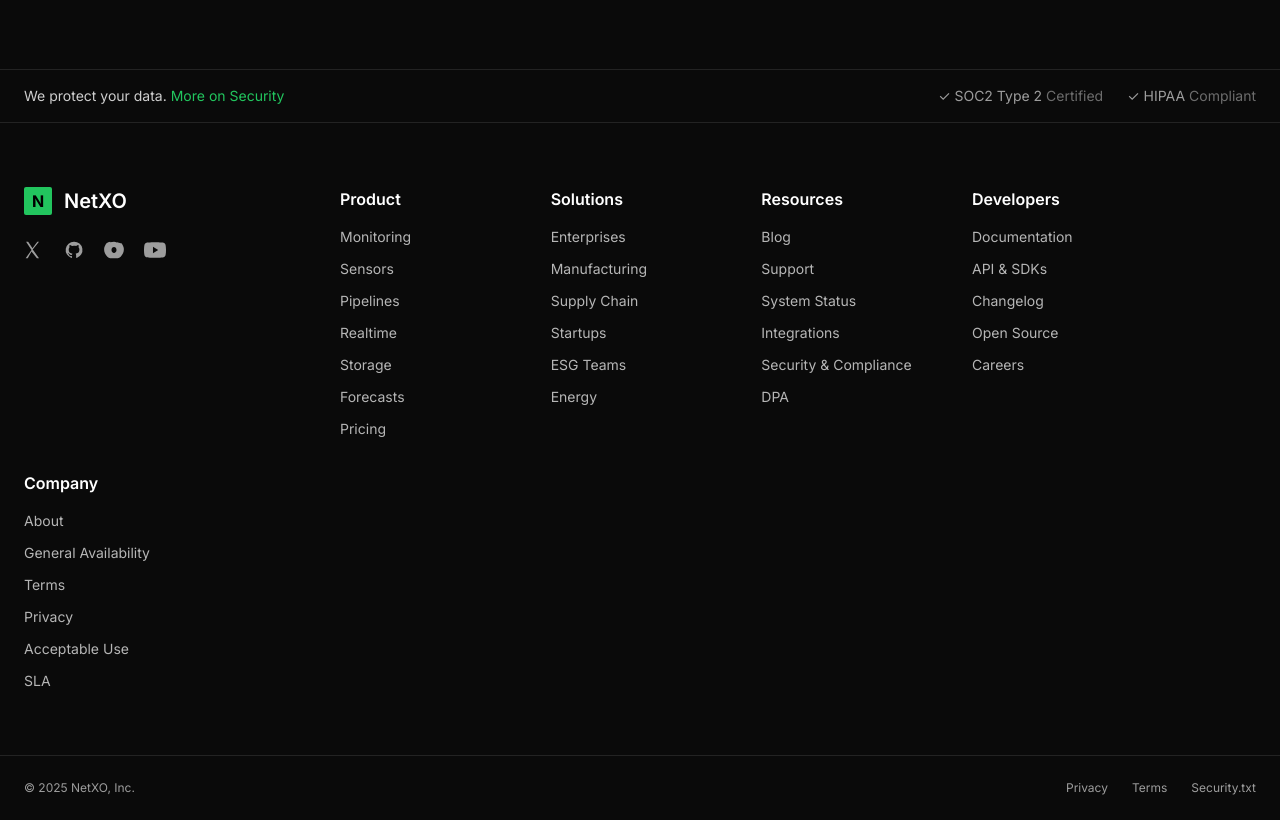
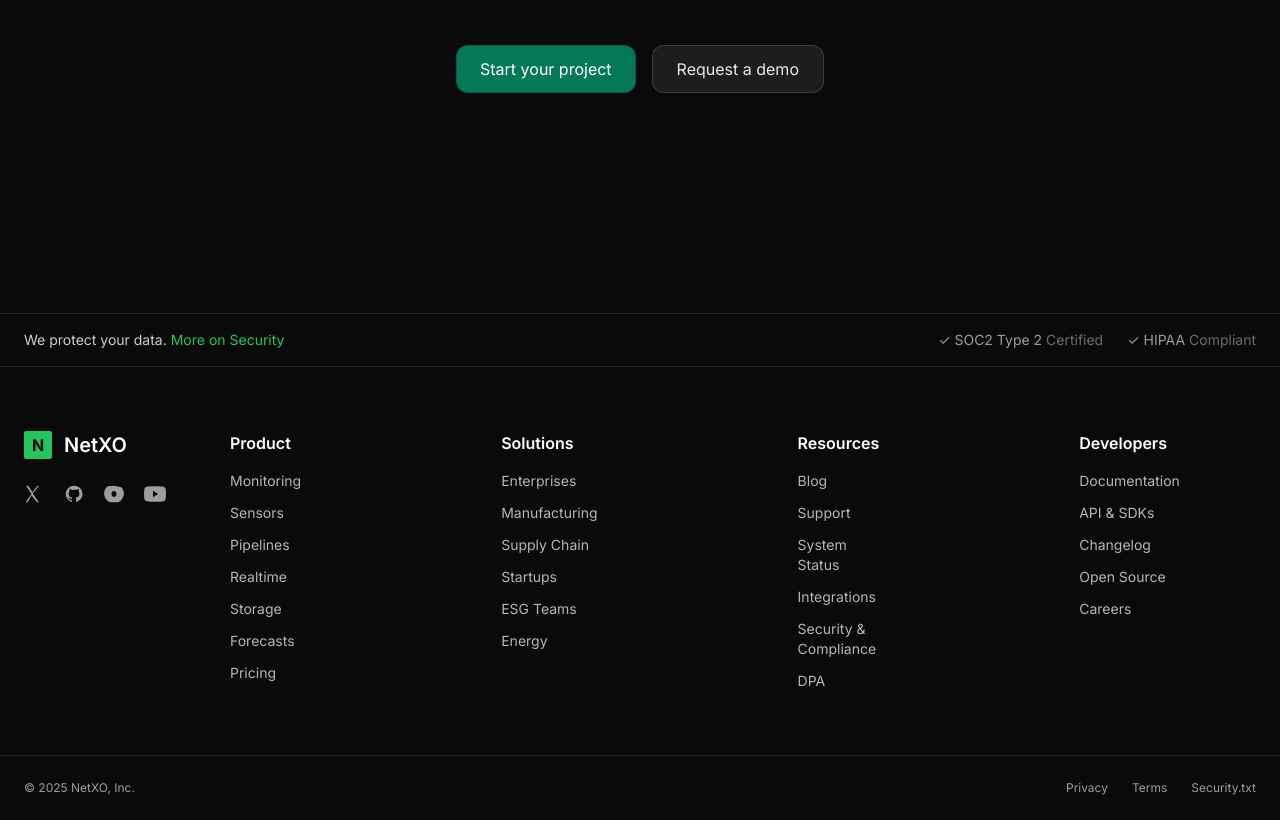
Before and after one commit to withNoclout/nextxo-v2, a React (Vite) app: page / in a window 1280 px wide. Shown: the part 6680-7500 px from the top of the page. Built offline with nearby package versions, Linux system fonts and the light colour scheme; the HTML template or start-up script is replaced by a standard one; a web font is replaced by a local one.

Commit message:
Footer: enforce 200px spacing between Product/Solutions/Resources/Developers/Company columns

```diff
--- a/src/ui/Footer.tsx
+++ b/src/ui/Footer.tsx
@@ -15,11 +15,11 @@
         </div>
       </div>
 
-      {/* Main footer */}
+      {/* Main footer with 200px spacing between column headings */}
       <div className="border-t border-white/10">
-        <div className="max-w-[1375px] mx-auto px-6 py-16 grid grid-cols-12 gap-8">
+        <div className="max-w-[1375px] mx-auto px-6 py-16 flex flex-wrap md:flex-nowrap">
           {/* Brand + socials */}
-          <div className="col-span-12 md:col-span-3 flex flex-col gap-6">
+          <div className="w-full md:w-auto flex flex-col gap-6 md:mr-16 mb-12 md:mb-0">
             <div className="flex items-center gap-3">
               <div className="h-7 w-7 rounded-sm bg-[#22c55e] grid place-items-center text-black font-bold">N</div>
               <span className="text-white text-xl font-semibold">NetXO</span>
@@ -28,12 +28,14 @@
               <IconX/> <IconGitHub/> <IconDiscord/> <IconYouTube/>
             </div>
           </div>
-
-          <FooterCol title="Product" links={["Monitoring", "Sensors", "Pipelines", "Realtime", "Storage", "Forecasts", "Pricing"]}/>
-          <FooterCol title="Solutions" links={["Enterprises", "Manufacturing", "Supply Chain", "Startups", "ESG Teams", "Energy"]}/>
-          <FooterCol title="Resources" links={["Blog", "Support", "System Status", "Integrations", "Security & Compliance", "DPA"]}/>
-          <FooterCol title="Developers" links={["Documentation", "API & SDKs", "Changelog", "Open Source", "Careers"]}/>
-          <FooterCol title="Company" links={["About", "General Availability", "Terms", "Privacy", "Acceptable Use", "SLA"]}/>
+          {/* Columns container */}
+          <div className="flex flex-wrap md:flex-nowrap gap-y-12 gap-[200px]">
+            <FooterCol title="Product" links={["Monitoring", "Sensors", "Pipelines", "Realtime", "Storage", "Forecasts", "Pricing"]}/>
+            <FooterCol title="Solutions" links={["Enterprises", "Manufacturing", "Supply Chain", "Startups", "ESG Teams", "Energy"]}/>
+            <FooterCol title="Resources" links={["Blog", "Support", "System Status", "Integrations", "Security & Compliance", "DPA"]}/>
+            <FooterCol title="Developers" links={["Documentation", "API & SDKs", "Changelog", "Open Source", "Careers"]}/>
+            <FooterCol title="Company" links={["About", "General Availability", "Terms", "Privacy", "Acceptable Use", "SLA"]}/>
+          </div>
         </div>
       </div>
 
```
